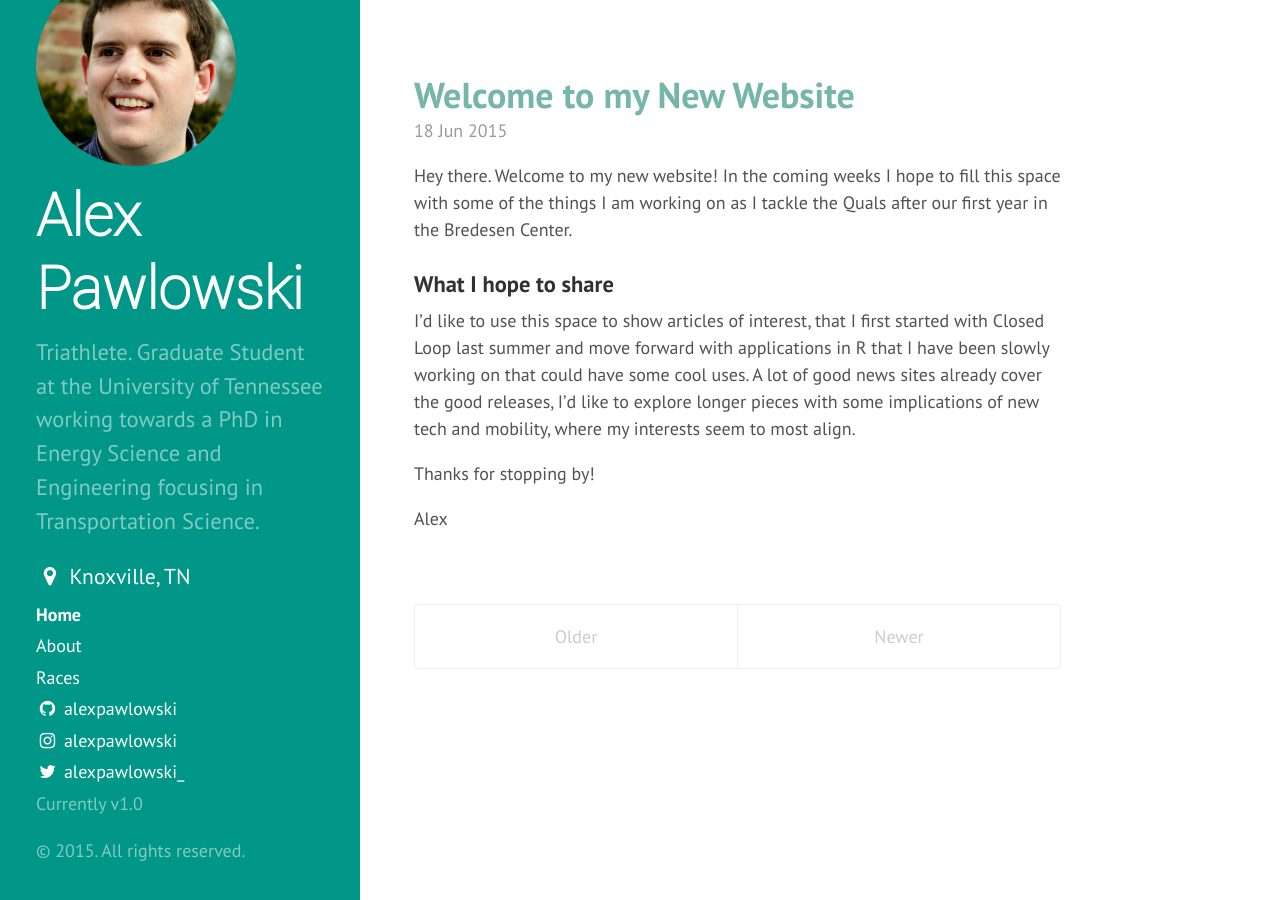
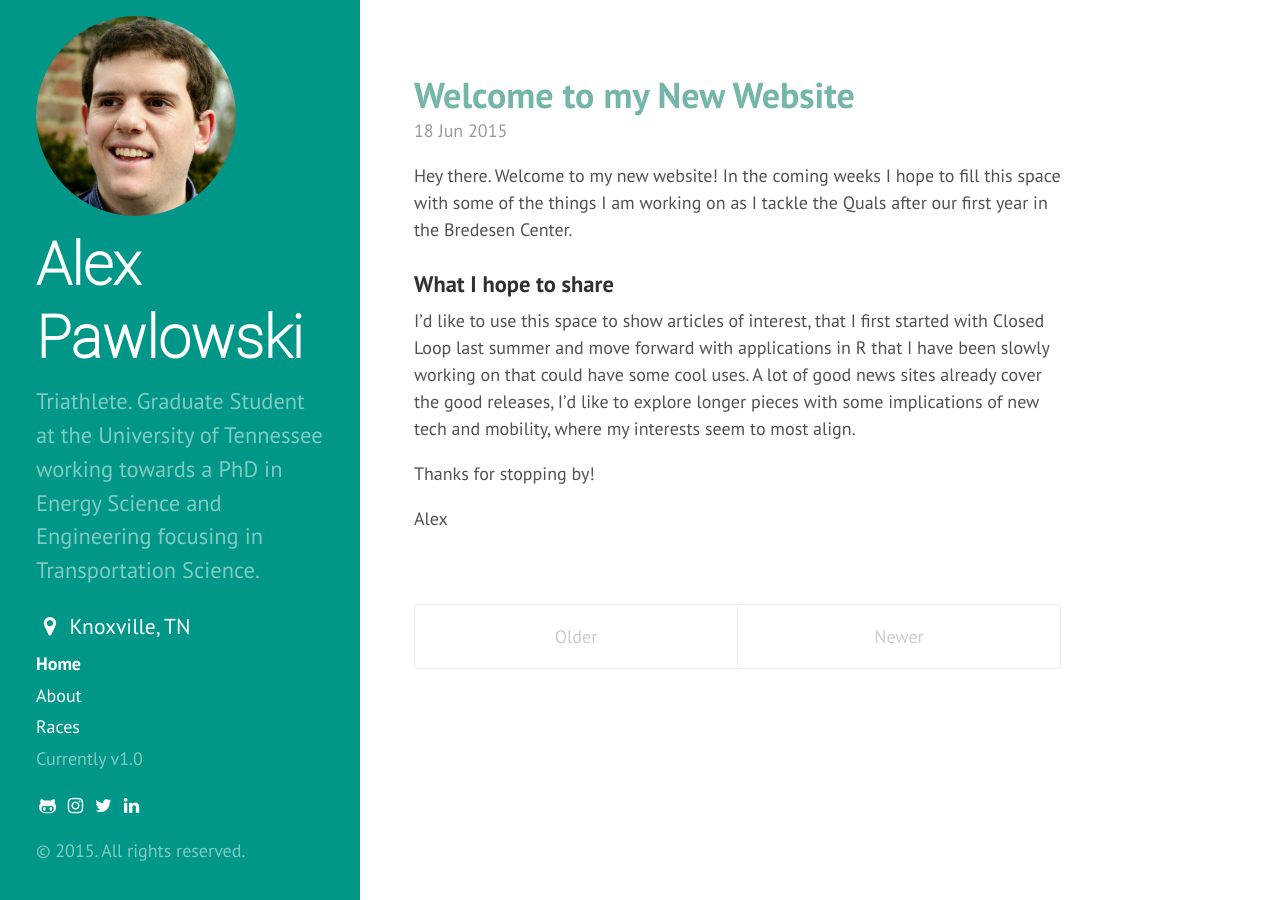
Before and after one commit to alexpawlowski/alexpawlowski.github.io, a Jekyll site: the page built from index.html, in a window 1280 px wide. Built offline with Jekyll 4.4.1, drawn with Linux system fonts in a browser that asks for light colours; nearby versions of some CDN libraries; Markdown is read by kramdown in place of the engine named in the settings; the list of posts is cut into pages by our own code.

Commit message:
Move social to bottom grid

```diff
--- a/_includes/sidebar.html
+++ b/_includes/sidebar.html
@@ -28,12 +28,14 @@
           {% endif %}
         {% endif %}
       {% endfor %}
-
-      <a class="sidebar-nav-item" href="{{ site.github.repo }}"><i class="fa fa-github fa-fw"></i>&nbsp;alexpawlowski</a>
-      <a class="sidebar-nav-item" href="https://instagram.com/alexpawlowski/"><i class="fa fa-instagram fa-fw"></i>&nbsp;alexpawlowski</a>
-      <a class="sidebar-nav-item" href="https://twitter.com/alexpawlowski_"><i class="fa fa-twitter fa-fw"></i>&nbsp;alexpawlowski_</a>
       <span class="sidebar-nav-item">Currently v{{ site.version }}</span>
     </nav>
+    <div class="sidebar-social">
+      <a class="sidebar-social-item" href="{{ site.github.repo }}"><i class="fa fa-github-alt fa-fw"></i></a>
+      <a class="sidebar-social-item" href="https://instagram.com/alexpawlowski/"><i class="fa fa-instagram fa-fw"></i></a>
+      <a class="sidebar-social-item" href="https://twitter.com/alexpawlowski_"><i class="fa fa-twitter fa-fw"></i></a>
+      <a class="sidebar-social-item" href="https://linkedin.com/alexpawlowski"><i class="fa fa-linkedin fa-fw"></i></a>
+    </div>
 
     <p>&copy; {{ site.time | date: '%Y' }}. All rights reserved.</p>
   </div>
--- a/public/css/hyde.css
+++ b/public/css/hyde.css
@@ -136,8 +136,12 @@
   text-decoration: underline;
 }
 
-
-
+.sidebar-social{
+  margin-bottom: 1rem;
+}
+.sidebar-social-item{
+  display:inline-block;
+}
 
 /* Sticky sidebar
  *
```
